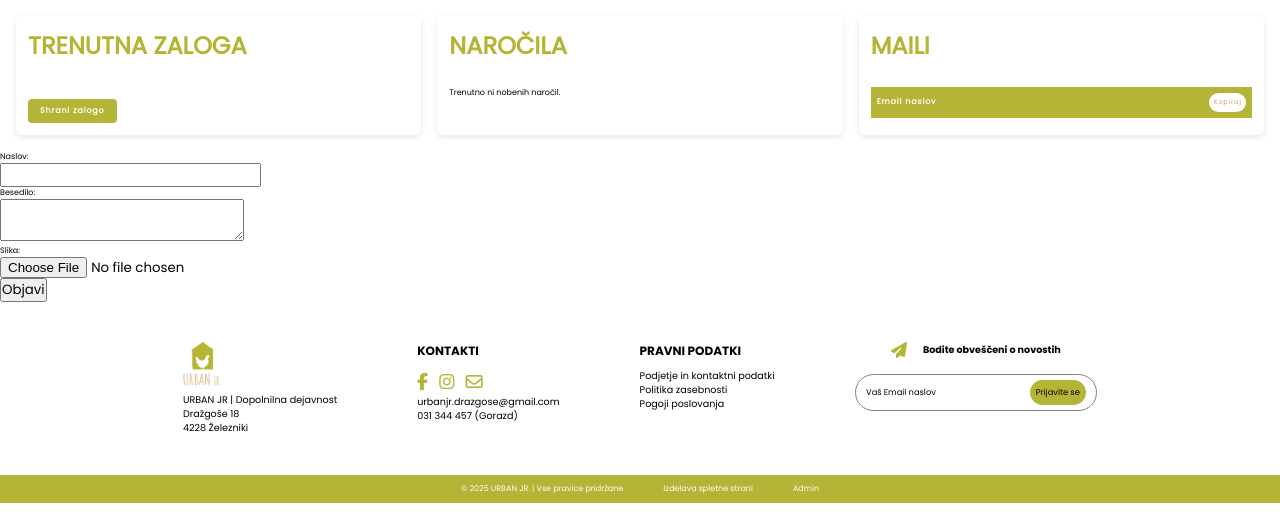
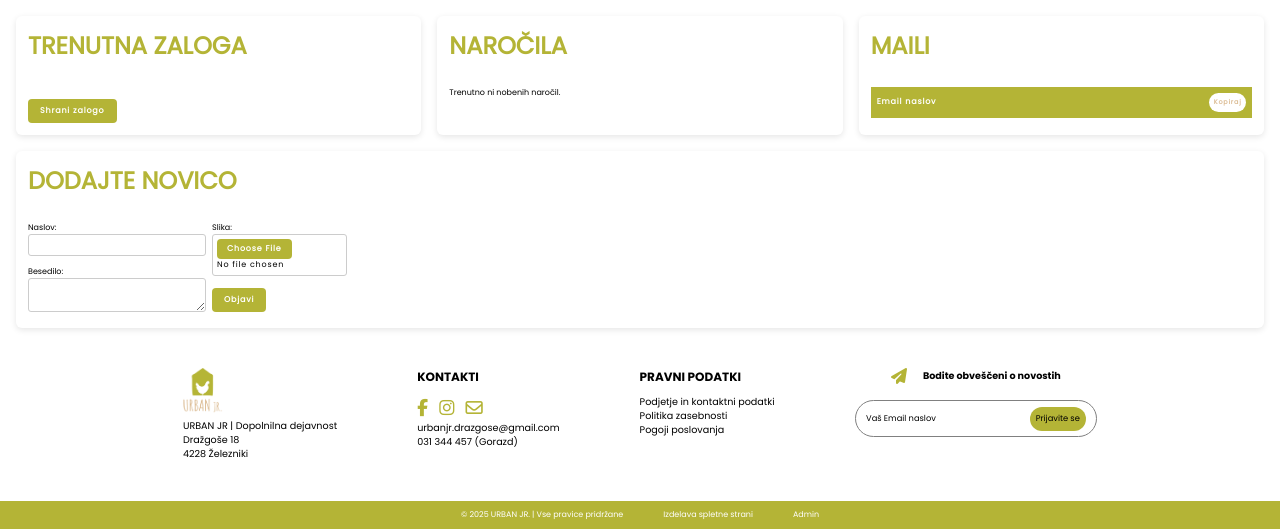
Before and after one commit to PintarBusiness/urbanjr, a Flask app: page /pregled in a window 1280 px wide. Shown: the part 280-809 px from the top of the page. Before the commit the page ends 783 px from the top, so only its background shows below. Run offline with Flask 2, Linux system fonts and the light colour scheme; the visitor is signed in with stand-in values (Sample User, id 1); data that the repository does not hold is empty.

Commit message:
Delujoč css v pregled za novice

```diff
--- a/static/css/slog.css
+++ b/static/css/slog.css
@@ -3354,12 +3354,116 @@ body.modal-open #novica-modal .modal-zapri {
     border: none;
     border-radius: 0.5em;
     cursor: pointer;
-    transition: background-color 0.3s ease;
+    transition: background-color 1s ease;
 }
 
 .pregledglavno .prikazzaloge button:hover
 {
-    background-color: #9b9b2d;
+    background-color: #DBBB92;
+}
+
+.podonov
+{
+    display: flex;
+    padding: 0 2em;
+}
+
+.dodajanjenovic
+{
+    flex: 1;
+    background-color: #ffffff;
+    padding: 1.5em;
+    border-radius: 0.75em;
+    box-shadow: 0 0.25em 0.75em rgba(0, 0, 0, 0.1);
+    height: auto;
+    max-height: 35em;
+    width: 100%;
+    max-width: 100%;
+}
+
+.dodajanjenovic h1
+{
+    font-size: 3em;
+    color: #B4B436;
+    font-weight: bold;
+    font-family: 'Poppins', sans-serif;
+    margin-bottom: 1em;
+}
+
+.dodajanjenovic form
+{
+    display: flex;
+    gap: 2em;
+}
+
+.dodajanjenovic .besedilono
+{
+    display: flex;
+    flex-direction: column;
+    gap: 1.3em;
+}
+
+.dodajanjenovic form input
+{
+    padding: 0.5em;
+    font-size: 1em;
+    letter-spacing: 0.1em;
+    border: 0.0625em solid #ccc;
+    border-radius: 0.375em;
+    width: 100%;
+}
+
+.dodajanjenovic form textarea
+{
+    padding: 0.5em;
+    font-size: 1em;
+    letter-spacing: 0.1em;
+    border: 0.0625em solid #ccc;
+    border-radius: 0.375em;
+    width: 100%;
+}
+
+.dodajanjenovic .slikaposljino input[type="file"]
+{
+    display: block;
+    max-width: 60%;
+}
+
+.dodajanjenovic .slikaposljino input[type="file"]::file-selector-button
+{
+    display: block;
+    padding: 0.5em 1.25em;
+    background-color: #B4B436;
+    color: white;
+    font-family: 'Poppins', sans-serif;
+    font-size: 1em;
+    letter-spacing: 0.1em;
+    font-weight: bold;
+    border: none;
+    border-radius: 0.5em;
+    cursor: pointer;
+    transition: background-color 1s ease;
+}
+
+.dodajanjenovic form button
+{
+    margin-top: 1.5em;
+    padding: 0.75em 1.5em;
+    background-color: #B4B436;
+    color: white;
+    font-family: 'Poppins', sans-serif;
+    font-size: 1em;
+    letter-spacing: 0.1em;
+    font-weight: bold;
+    border: none;
+    border-radius: 0.5em;
+    cursor: pointer;
+    transition: background-color 1s ease;
+}
+
+.dodajanjenovic form button:hover
+{
+    background-color: #DBBB92;
 }
 
 .buttonCopyMails
--- a/templates/pregled.html
+++ b/templates/pregled.html
@@ -178,9 +178,11 @@
             </table>
         </div>
     </div>
-
+    <div class="podonov">
         <div class="dodajanjenovic">
+            <h1>DODAJTE NOVICO</h1>
             <form method="POST" enctype="multipart/form-data">
+                <div class="besedilono">
                     <p>
                         <label>Naslov:<br>
                             <input id="naslovNovica" type="text" name="naslov">
@@ -191,13 +193,17 @@
                             <textarea id="besediloNovica" name="besedilo"></textarea>
                         </label>
                     </p>
+                </div>
+                <div class="slikaposljino">
                     <p>
                         <label>Slika:<br>
                             <input id="slikaNovica" type="file" name="slika">
                         </label>
                     </p>
                     <button onclick="poskusDodajanjanovice(event)">Objavi</button>
+                </div>
             </form>
+        </div>
     </div>
 
     <!-- poskus dodajanja novice -->
```
Lines whose indentation alone changed are shown as unchanged.
